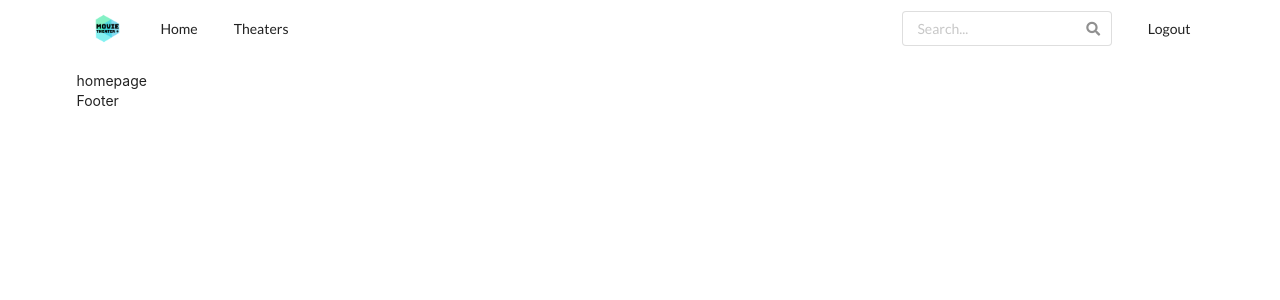
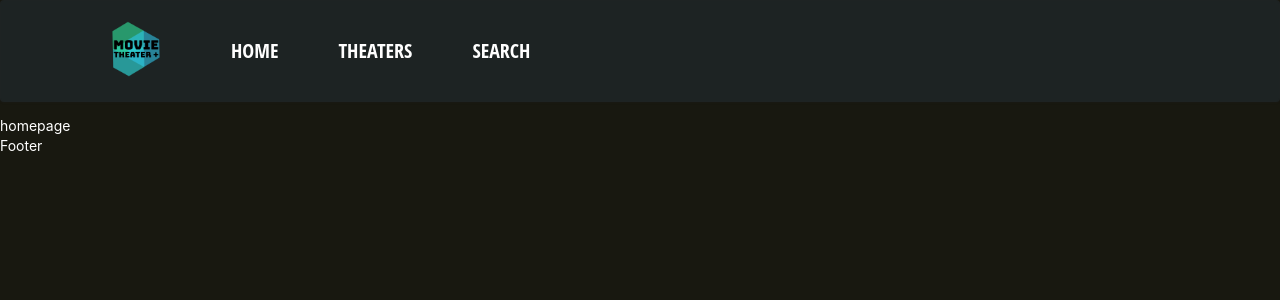
Before and after one commit to chonhenry/movie-theater, a React (Create React App) app: page / in a window 1280 px wide. Shown: the top 300 px of the page. Built offline with nearby package versions, Linux system fonts and the light colour scheme.

Commit message:
implement navbar

```diff
--- a/public/index.html
+++ b/public/index.html
@@ -32,7 +32,11 @@
       work correctly both with client-side routing and a non-root public URL.
       Learn how to configure a non-root public URL by running `npm run build`.
     -->
-    <title>React App</title>
+    <link
+      href="https://fonts.googleapis.com/css2?family=Raleway:wght@500&display=swap"
+      rel="stylesheet"
+    />
+    <title>Movie Theater +</title>
   </head>
   <body>
     <noscript>You need to enable JavaScript to run this app.</noscript>
--- a/src/App.css
+++ b/src/App.css
@@ -0,0 +1,4 @@
+.App {
+  color: white;
+  box-sizing: border-box;
+}
--- a/src/App.js
+++ b/src/App.js
@@ -14,7 +14,7 @@ import "./App.css";
 class App extends Component {
   render() {
     return (
-      <div className="App ui container">
+      <div className="App ui">
         <BrowserRouter>
           <div>
             <Navbar></Navbar>
@@ -28,6 +28,7 @@ class App extends Component {
             <Route path="/payment" exact component={Payment}></Route>
             <Route path="/seat" exact component={PickSeat}></Route>
             <Route path="/location" exact component={TheaterLocation}></Route>
+            {/* <Route path="/search" exact component={Search}></Route> */}
             <Route
               path="/theatershowtime"
               exact
--- a/src/components/navbar/navbar.js
+++ b/src/components/navbar/navbar.js
@@ -1,28 +1,23 @@
 import React, { Component } from "react";
+import "./navbar.scss";
 import logo from "../../assets/images/logo.png";
 import { Link } from "react-router-dom";
 
 const Navbar = () => {
   return (
-    <div className="ui secondary menu">
-      <Link to="/" className="item logo">
+    <div className="navbar ui menu">
+      <Link to="/" className="logo">
         <img src={logo} alt="logo"></img>
       </Link>
-      <Link to="/" className="item">
-        Home
+      <Link to="/" className="link">
+        HOME
       </Link>
-      <Link to="/location" className="item">
-        Theaters
+      <Link to="/location" className="link">
+        THEATERS
       </Link>
-      <div className="right menu">
-        <div className="item">
-          <div className="ui icon input">
-            <input type="text" placeholder="Search..." />
-            <i className="search link icon"></i>
-          </div>
-        </div>
-        <a className="ui item">Logout</a>
-      </div>
+      <Link to="/location" className="link">
+        SEARCH
+      </Link>
     </div>
   );
 };
--- a/src/components/navbar/navbar.scss
+++ b/src/components/navbar/navbar.scss
@@ -0,0 +1,22 @@
+.navbar.ui {
+  background-color: #1d2323;
+  display: flex;
+  align-items: center;
+  height: 70px;
+  padding: 50px 100px;
+
+  .logo {
+    margin-right: 30px;
+    img {
+      height: 70px;
+    }
+  }
+
+  .link {
+    color: white;
+    padding: 0 30px;
+    font-size: 20px;
+    // font-family: "Raleway", sans-serif;
+    font-family: "Open Sans Condensed", sans-serif;
+  }
+}
--- a/src/index.css
+++ b/src/index.css
@@ -1,13 +1,15 @@
 body {
   margin: 0;
-  font-family: -apple-system, BlinkMacSystemFont, 'Segoe UI', 'Roboto', 'Oxygen',
-    'Ubuntu', 'Cantarell', 'Fira Sans', 'Droid Sans', 'Helvetica Neue',
+  font-family: -apple-system, BlinkMacSystemFont, "Segoe UI", "Roboto", "Oxygen",
+    "Ubuntu", "Cantarell", "Fira Sans", "Droid Sans", "Helvetica Neue",
     sans-serif;
   -webkit-font-smoothing: antialiased;
   -moz-osx-font-smoothing: grayscale;
+  background-color: #181810;
+  width: 100vw;
 }
 
 code {
-  font-family: source-code-pro, Menlo, Monaco, Consolas, 'Courier New',
+  font-family: source-code-pro, Menlo, Monaco, Consolas, "Courier New",
     monospace;
 }
```
